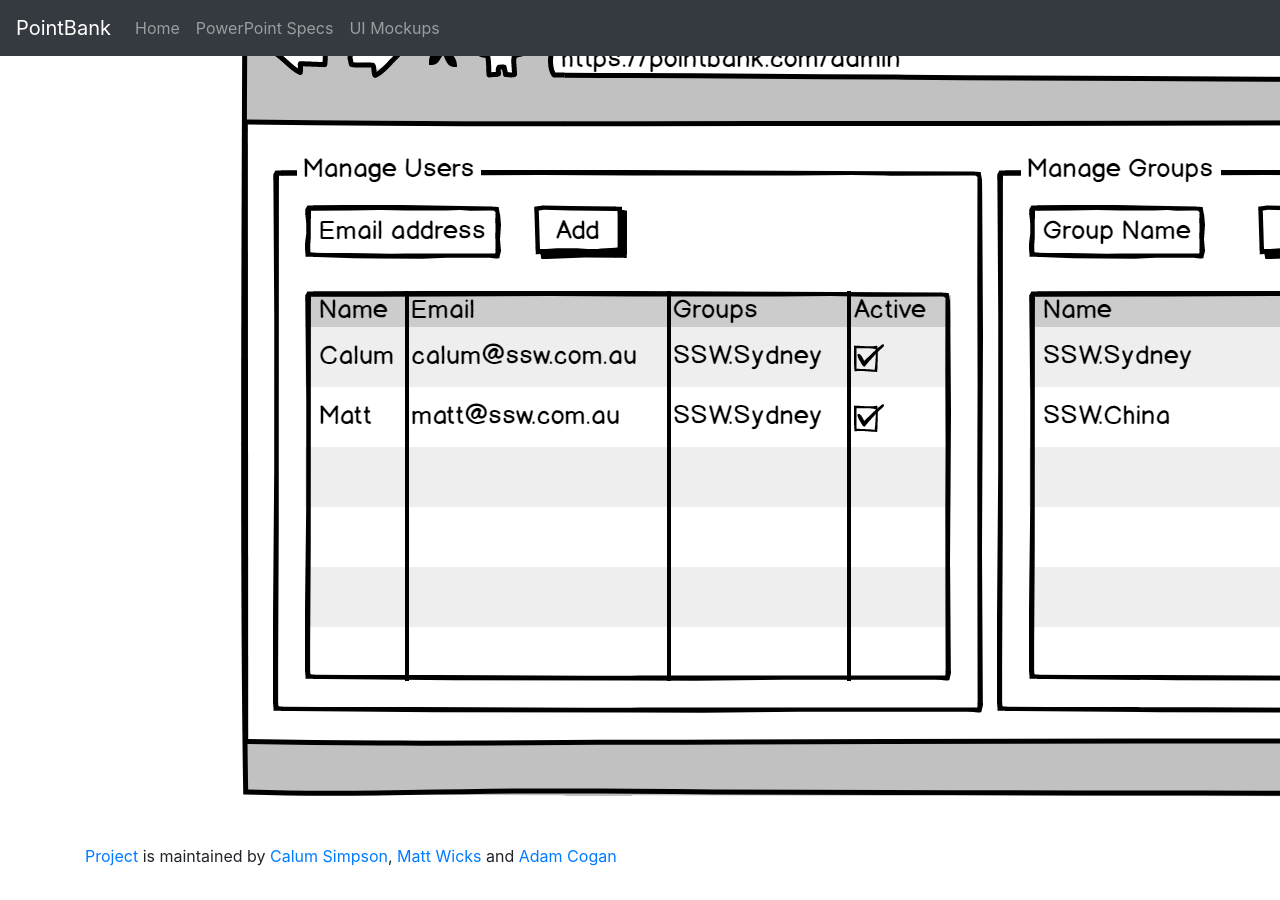
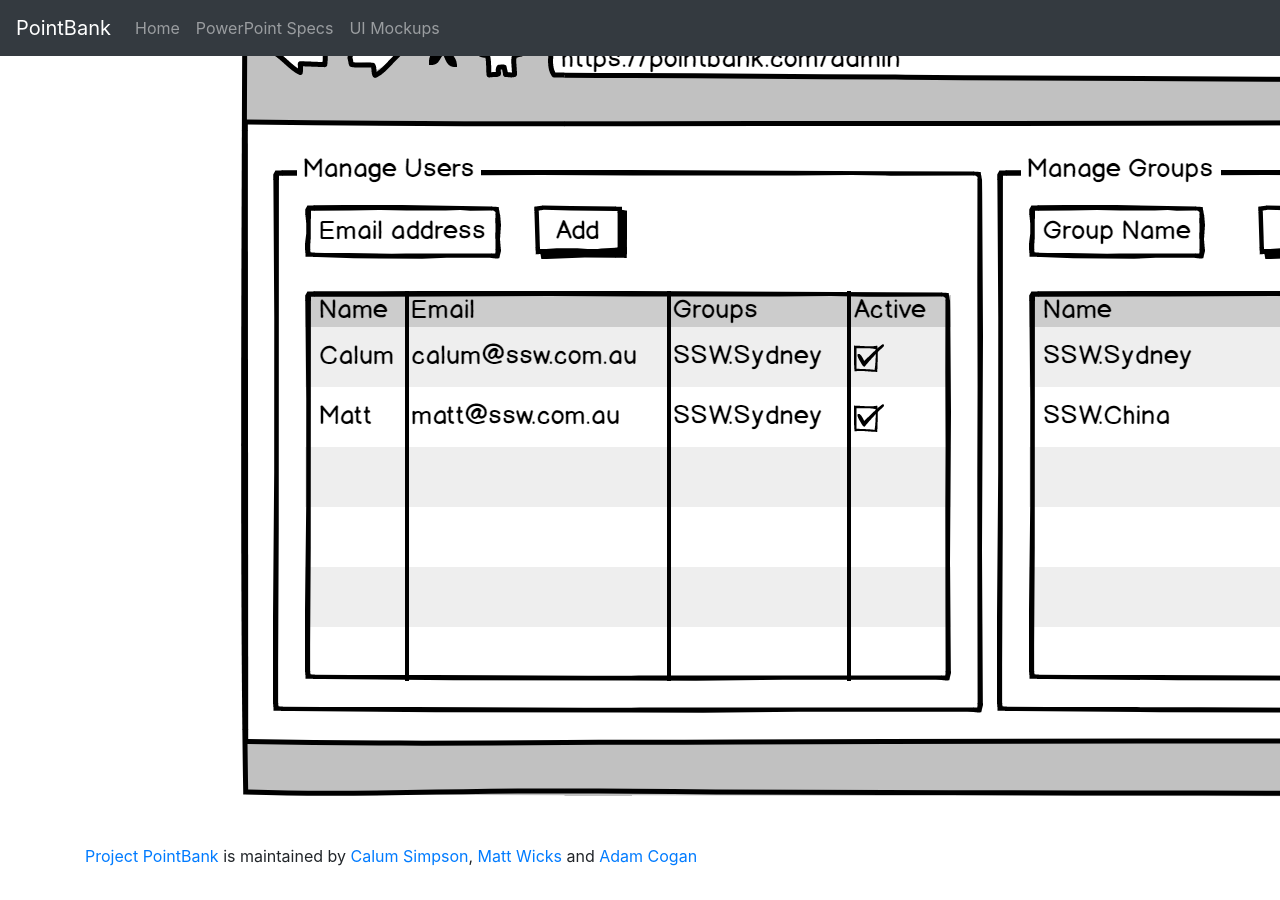
Before and after one commit to SSWConsulting/PointBank, a Jekyll site: the page built from docs/ui_mockups.md, in a window 1280 px wide and 900 px high, scrolled down 5186 px. Built offline with Jekyll 4.4.1, drawn with Linux system fonts in a browser that asks for light colours; our own code applies the rules of GitHub Pages for plain Markdown files.

Commit message:
Update footer.html

```diff
--- a/docs/_includes/footer.html
+++ b/docs/_includes/footer.html
@@ -1,7 +1,7 @@
 <footer class="footer mt-auto py-3">
 <div class="container">
     <p>
-        <a href="{{ site.github.owner_url }}">Project</a> is maintained by <a class="header name" href="https://github.com/calumjs">Calum Simpson</a>, <a class="header name" href="https://github.com/wicksipedia">Matt Wicks</a> and <a class="header name" href="https://github.com/adamcogan">Adam Cogan</a>
+        <a href="{{ site.github.owner_url }}/PointBank">Project PointBank</a> is maintained by <a class="header name" href="https://github.com/calumjs">Calum Simpson</a>, <a class="header name" href="https://github.com/wicksipedia">Matt Wicks</a> and <a class="header name" href="https://github.com/adamcogan">Adam Cogan</a>
     </p>
 </div>
 </footer>
```
